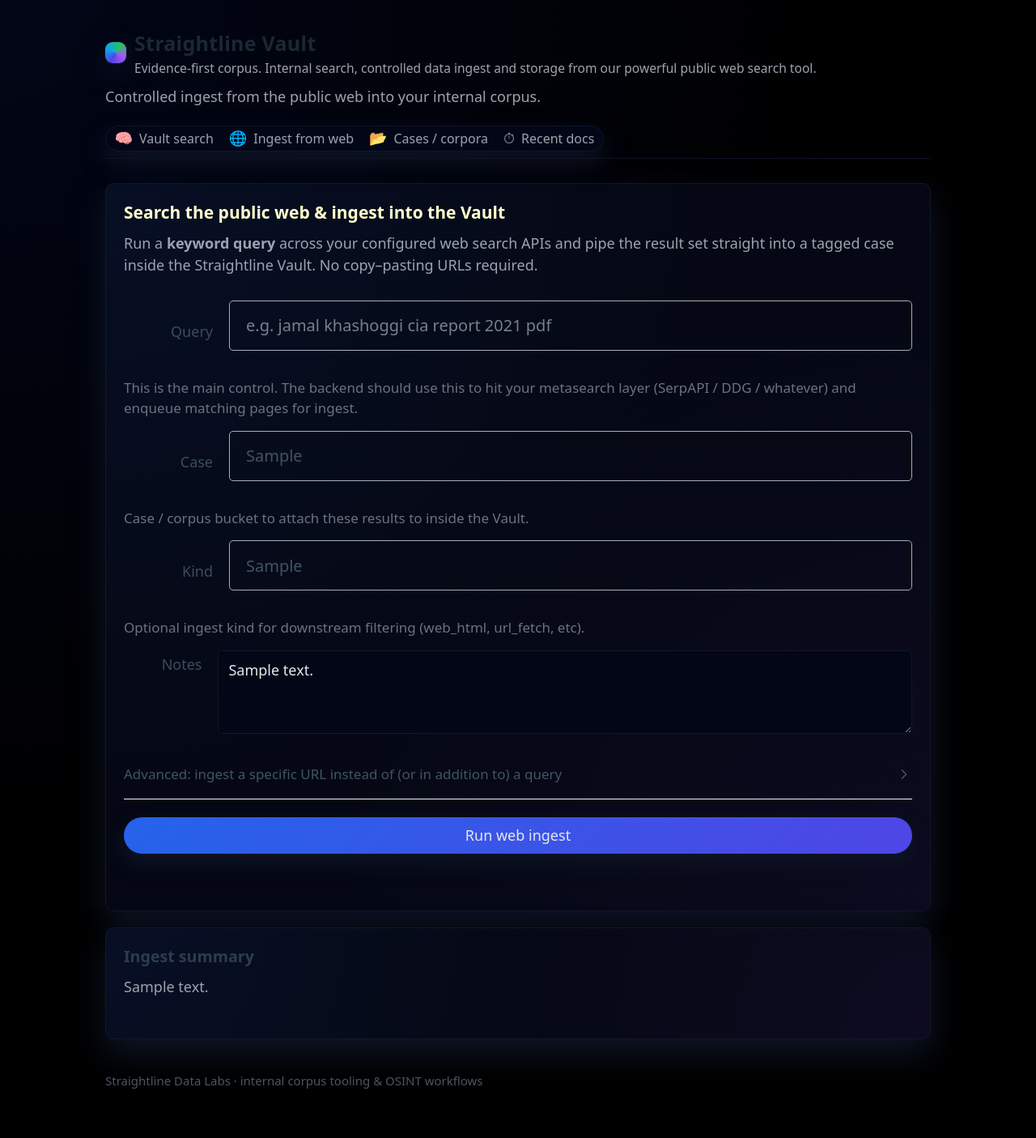
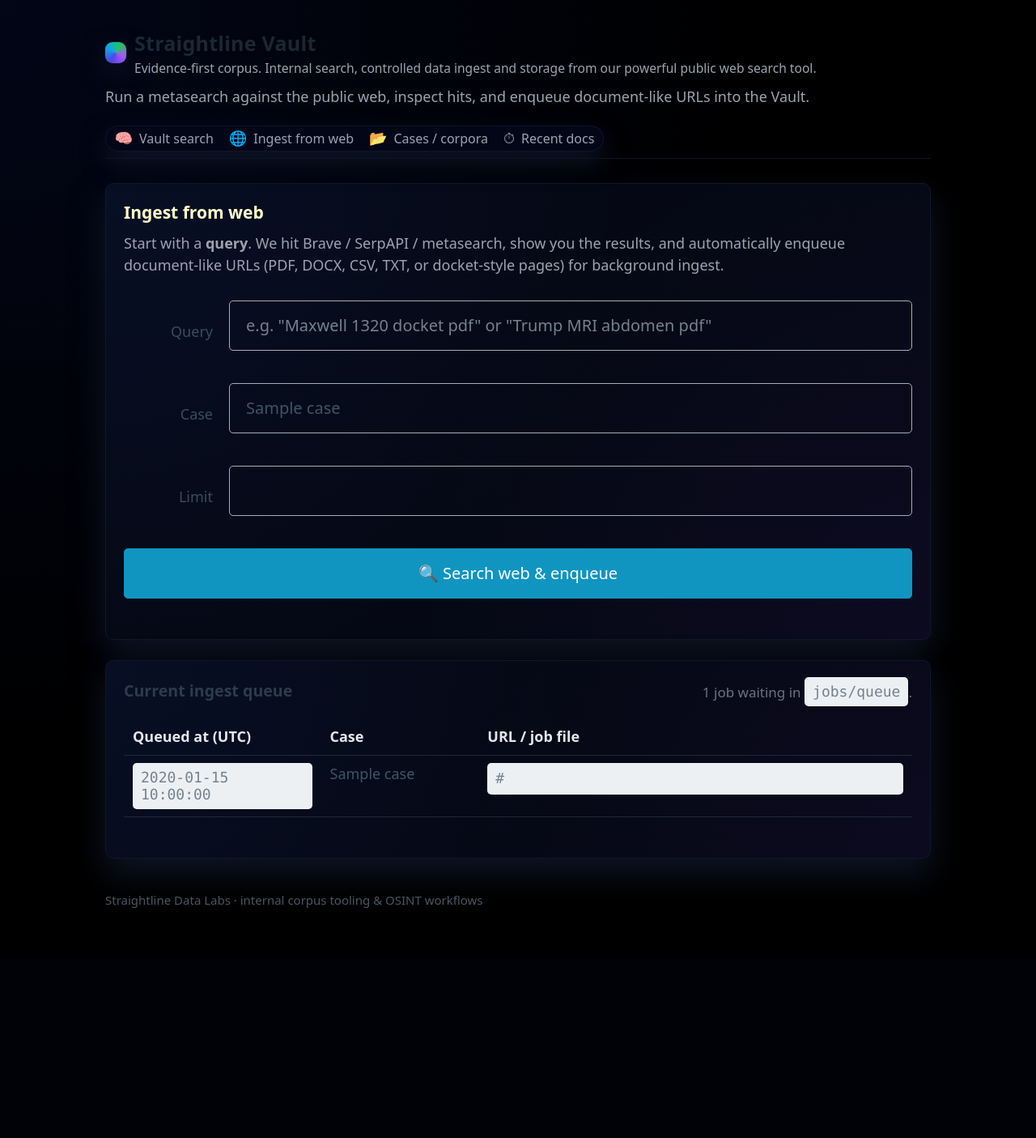
Before and after one commit to dmoney96/straightline-datalabs-vault-app, a Flask app: template templates/web_ingest.html in a window 1280 px wide. Shown: the whole page at 81% size. After the commit the page ends 1121 px from the top, so only its background shows below. Run offline with Flask 3, Linux system fonts and the light colour scheme; the template is opened without the code that fills it: most values are stand-ins (such as "Sample title", 1, 10 or a date in 2020).

Commit message:
Restore metasearch results + fix web_ingest UI

```diff
--- a/templates/web_ingest.html
+++ b/templates/web_ingest.html
@@ -3,12 +3,11 @@
 {% block title %}Ingest from web · Straightline Vault{% endblock %}
 
 {% block header_meta %}
-  Controlled ingest from the public web into your internal corpus.
+  Run a metasearch against the public web, inspect hits, and enqueue document-like URLs into the Vault.
 {% endblock %}
 
 {% block content %}
-
-<section class="card card--subtle">
+<section class="card">
 
   <h2
     style="
@@ -19,142 +18,189 @@
       color:#ffffcc;
     "
   >
-    Search the public web &amp; ingest into the Vault
+    Ingest from web
   </h2>
 
   <p class="meta">
-    Run a <strong>keyword query</strong> across your configured web search APIs and
-    pipe the result set straight into a tagged case inside the Straightline Vault.
-    No copy–pasting URLs required.
+    Start with a <strong>query</strong>. We hit Brave / SerpAPI / metasearch, show you
+    the results, and automatically enqueue document-like URLs (PDF, DOCX, CSV, TXT, or
+    docket-style pages) for background ingest.
   </p>
 
-  {# 👇 Main ingest form. We keep the action and field names stable. #}
-  <form method="post" action="/web-ingest" style="margin-top:0.9rem;">
+  <form method="post" style="margin-top:0.85rem;">
 
-    {# 🔍 QUERY – PRIMARY INPUT. This is what drives your metasearch layer. #}
     <div class="field-row">
       <label for="query">Query</label>
       <input
         id="query"
         name="query"
         type="text"
-        placeholder="e.g. jamal khashoggi cia report 2021 pdf"
+        required
         autocomplete="off"
-        value="{{ query or q or '' }}"
+        value="{{ query or '' }}"
+        placeholder="e.g. &quot;Maxwell 1320 docket pdf&quot; or &quot;Trump MRI abdomen pdf&quot;"
       >
     </div>
-    <p class="meta-soft" style="margin-top:-0.35rem; margin-bottom:0.75rem;">
-      This is the main control. The backend should use this to hit your metasearch
-      layer (SerpAPI / DDG / whatever) and enqueue matching pages for ingest.
-    </p>
 
-    {# 📂 CASE – same name as before so routing stays intact. #}
     <div class="field-row">
       <label for="case">Case</label>
       <input
         id="case"
         name="case"
         type="text"
-        placeholder="e.g. maxwell_1320"
-        value="{{ default_case or case or '' }}"
+        autocomplete="off"
+        value="{{ case or '' }}"
+        placeholder="Optional: vault case ID (e.g. epstein_1320_web)"
       >
     </div>
-    <p class="meta-soft" style="margin-top:-0.35rem; margin-bottom:0.75rem;">
-      Case / corpus bucket to attach these results to inside the Vault.
-    </p>
 
-    {# 🧬 KIND – same name, default web_html unless you override. #}
     <div class="field-row">
-      <label for="kind">Kind</label>
+      <label for="limit">Limit</label>
       <input
-        id="kind"
-        name="kind"
-        type="text"
-        placeholder="e.g. web_html, url_fetch"
-        value="{{ default_kind or kind or 'web_html' }}"
+        id="limit"
+        name="limit"
+        type="number"
+        min="1"
+        max="20"
+        value="{{ limit or 10 }}"
       >
     </div>
-    <p class="meta-soft" style="margin-top:-0.35rem; margin-bottom:0.75rem;">
-      Optional ingest kind for downstream filtering (web_html, url_fetch, etc).
+
+    <button type="submit">
+      🔍 Search web &amp; enqueue
+    </button>
+  </form>
+
+  {% if error %}
+    <p class="error" style="margin-top:0.75rem;">
+      {{ error }}
     </p>
-
-    {# 📝 NOTES – justification / context. #}
-    <div class="field-row" style="align-items:flex-start;">
-      <label for="notes" style="margin-top:0.2rem;">Notes</label>
-      <textarea
-        id="notes"
-        name="notes"
-        rows="3"
-        style="
-          width:100%;
-          resize:vertical;
-          border-radius:6px;
-          border:1px solid #111827;
-          background:#020617;
-          color:#e5e7eb;
-          padding:0.5rem 0.6rem;
-          font-size:0.9rem;
-        "
-        placeholder="Optional: short justification or context for why this query belongs in this case."
-      >{{ notes or '' }}</textarea>
-    </div>
-
-    {# 🌐 OPTIONAL DIRECT URL – tertiary, like you said. #}
-    <details style="margin-top:0.9rem;">
-      <summary class="meta-soft" style="cursor:pointer;">
-        Advanced: ingest a specific URL instead of (or in addition to) a query
-      </summary>
-
-      <div class="field-row" style="margin-top:0.65rem;">
-        <label for="url">URL</label>
-        <input
-          id="url"
-          name="url"
-          type="url"
-          placeholder="https://example.com/investigation-piece"
-          autocomplete="off"
-          value="{{ url or '' }}"
-        >
-      </div>
-      <p class="meta-soft" style="margin-top:-0.35rem; margin-bottom:0.25rem;">
-        Optional. Use only when you genuinely need one very specific page.
-      </p>
-    </details>
-
-    {# 🚀 SUBMIT BUTTON #}
-    <div style="margin-top:1.1rem; display:flex; justify-content:flex-start;">
-      <button
-        type="submit"
-        style="
-          border:none;
-          border-radius:999px;
-          padding:0.45rem 1.2rem;
-          font-size:0.9rem;
-          font-weight:500;
-          cursor:pointer;
-          background:linear-gradient(135deg,#2563eb,#4f46e5);
-          color:#e5e7eb;
-          box-shadow:0 10px 25px rgba(15,23,42,0.9);
-        "
-      >
-        Run web ingest
-      </button>
-    </div>
-
-  </form>
+  {% endif %}
 
 </section>
 
-{# 🔎 OPTIONAL: show backend status / summary if you set these in the view. #}
-{% if ingest_summary %}
-  <section class="card" style="margin-top:1rem;">
-    <div class="card-header">
-      <h3 style="margin:0; font-size:0.98rem;">Ingest summary</h3>
-    </div>
-    <p class="meta" style="margin-top:0.5rem;">
-      {{ ingest_summary }}
+{% if search_results %}
+<section class="card card--subtle" style="margin-top:1.25rem;">
+
+  <div class="card-header">
+    <h3 style="margin:0; font-size:0.98rem;">Metasearch results</h3>
+    <p class="meta-soft" style="margin:0;">
+      {{ search_results|length }} hit{{ search_results|length != 1 and "s" or "" }}
+      for <code>{{ query }}</code>{% if case %} &nbsp;·&nbsp; queued under case
+      <code>{{ case }}</code>{% endif %}.
     </p>
-  </section>
+  </div>
+
+  <div class="table-wrapper" style="margin-top:0.75rem;">
+    <table class="table--data">
+      <thead>
+        <tr>
+          <th style="width:35%;">Title</th>
+          <th style="width:35%;">Snippet</th>
+          <th style="width:30%;">URL / ingest status</th>
+        </tr>
+      </thead>
+      <tbody>
+        {% for r in search_results %}
+          {% set ingest = ingested_by_url.get(r.url) if ingested_by_url is defined else None %}
+          <tr>
+            <td>
+              {% if r.title %}
+                <a href="{{ r.url }}" target="_blank" rel="noopener noreferrer">
+                  {{ r.title }}
+                </a>
+              {% else %}
+                <a href="{{ r.url }}" target="_blank" rel="noopener noreferrer">
+                  {{ r.url }}
+                </a>
+              {% endif %}
+              {% if r.engine %}
+                <div class="meta-soft" style="margin-top:0.2rem;">
+                  Source: {{ r.engine }}
+                </div>
+              {% endif %}
+            </td>
+            <td>
+              {% if r.snippet %}
+                <div class="meta-soft">
+                  {{ r.snippet }}
+                </div>
+              {% else %}
+                <span class="meta-soft">No snippet provided.</span>
+              {% endif %}
+            </td>
+            <td class="url-cell">
+              <code>{{ r.url }}</code>
+              <div style="margin-top:0.25rem;">
+                {% if ingest %}
+                  {% if ingest.error %}
+                    <span class="error">
+                      Ingest error: {{ ingest.error }}
+                    </span>
+                  {% else %}
+                    <span class="meta-soft">
+                      Enqueued → <code>{{ ingest.job_path }}</code>
+                    </span>
+                  {% endif %}
+                {% else %}
+                  <span class="meta-soft">
+                    Not enqueued (URL didn't match document-like heuristics).
+                  </span>
+                {% endif %}
+              </div>
+            </td>
+          </tr>
+        {% endfor %}
+      </tbody>
+    </table>
+  </div>
+
+</section>
+{% endif %}
+
+{% if queue_jobs %}
+<section class="card card--subtle" style="margin-top:1.25rem;">
+
+  <div class="card-header">
+    <h3 style="margin:0; font-size:0.98rem;">Current ingest queue</h3>
+    <p class="meta-soft" style="margin:0;">
+      {{ queue_jobs|length }} job{{ queue_jobs|length != 1 and "s" or "" }} waiting in
+      <code>jobs/queue</code>.
+    </p>
+  </div>
+
+  <div class="table-wrapper" style="margin-top:0.75rem;">
+    <table class="table--data">
+      <thead>
+        <tr>
+          <th style="width:25%;">Queued at (UTC)</th>
+          <th style="width:20%;">Case</th>
+          <th style="width:55%;">URL / job file</th>
+        </tr>
+      </thead>
+      <tbody>
+        {% for job in queue_jobs %}
+          <tr>
+            <td>
+              <code>{{ job.queued_at or "" }}</code>
+            </td>
+            <td>
+              {{ job.case or "" }}
+            </td>
+            <td class="url-cell">
+              {% if job.url %}
+                <code>{{ job.url }}</code>
+              {% else %}
+                <code>{{ job.name }}</code>
+              {% endif %}
+            </td>
+          </tr>
+        {% endfor %}
+      </tbody>
+    </table>
+  </div>
+
+</section>
 {% endif %}
 
 {% endblock %}
```
Also changed, not shown: scripts/web_app.py (+94 -29 lines).
